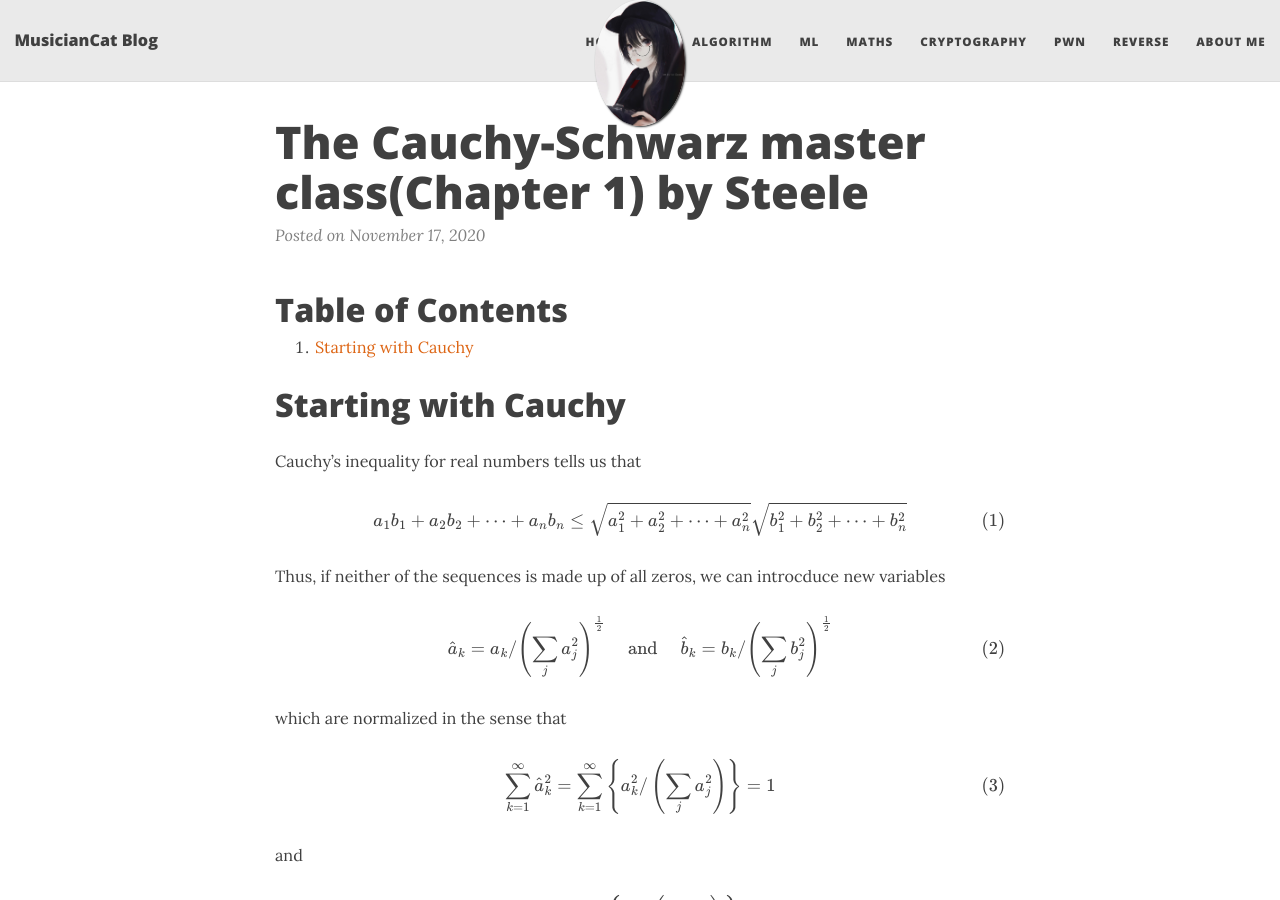
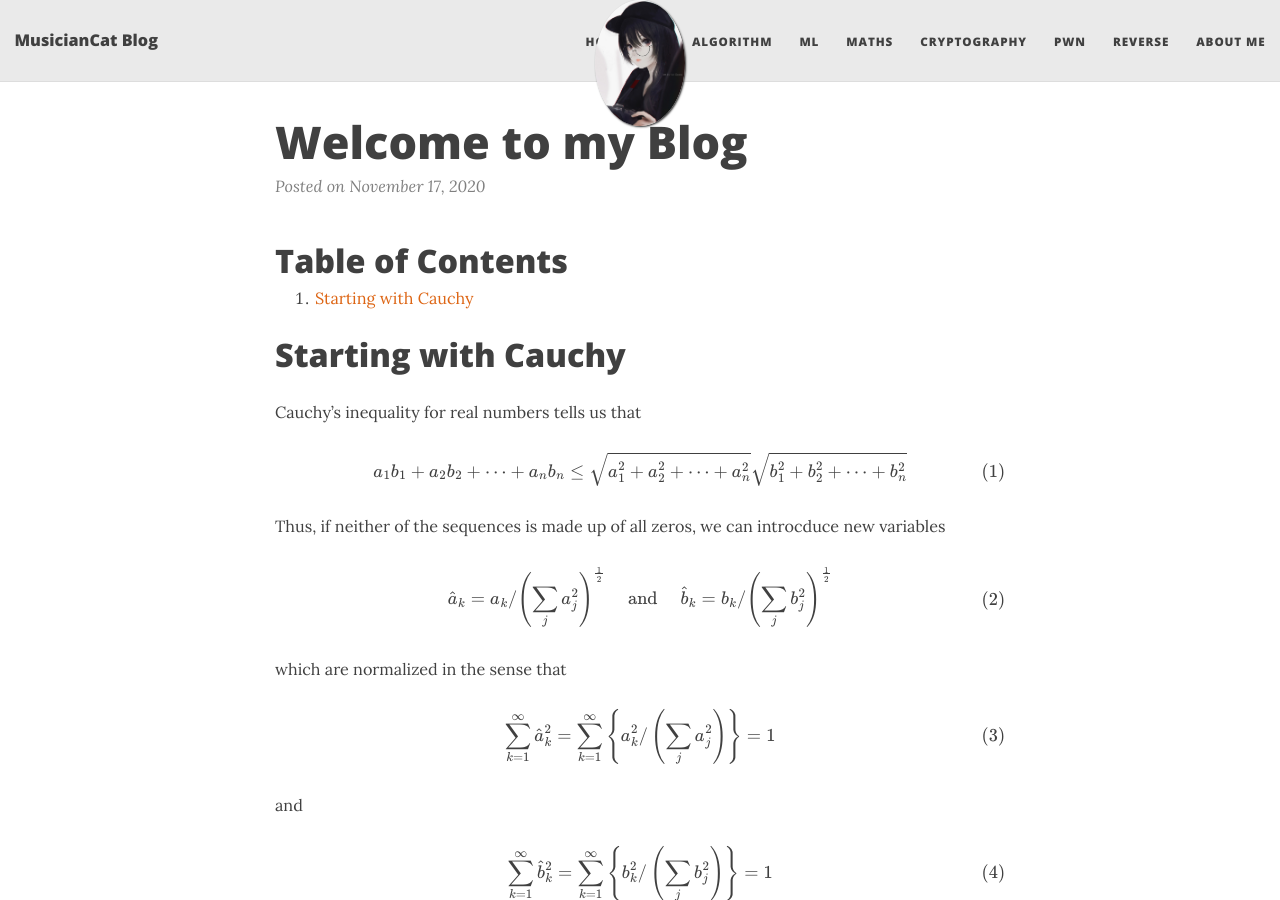
Before and after one commit to Seriouscatmusician/CryptographyMathBlog, a Jekyll site: the page built from _posts/2020-11-17-the-cauchy-schwarz-master-class-1.md, in a window 1280 px wide and 900 px high. Built offline with Jekyll 4.4.1, drawn with Linux system fonts in a browser that asks for light colours; nearby versions of some CDN libraries; formulas are drawn with MathJax 3; some of the changed lines change nothing that is shown.

Commit message:
Update header.html

```diff
--- a/_includes/header.html
+++ b/_includes/header.html
@@ -27,7 +27,7 @@
     <div class="row">
       <div class="col-xl-8 offset-xl-2 col-lg-10 offset-lg-1">
         <div class="{{ include.type }}-heading">
-          <h1>{% if page.title %}{{ page.title }}{% else %}Welcome to my Blog<br/>{% endif %}</h1>
+          <h1>{% if page.title %}{{ page.title }}{% else %}<br/>{% endif %}</h1>
           {% if page.subtitle %}
             {% if include.type == "page" %}
               <hr class="small">
@@ -61,7 +61,7 @@
     <div class="row">
       <div class="col-xl-8 offset-xl-2 col-lg-10 offset-lg-1">
         <div class="{{ include.type }}-heading">
-          <h1>{% if page.title %}{{ page.title }}{% else %}Welcome to my Blog<br/>{% endif %}</h1>
+          <h1>{% if page.title %}Welcome to my Blog{% else %}<br/>{% endif %}</h1>
           {% if page.subtitle %}
             {% if include.type == "page" %}
               <hr class="small">
```
